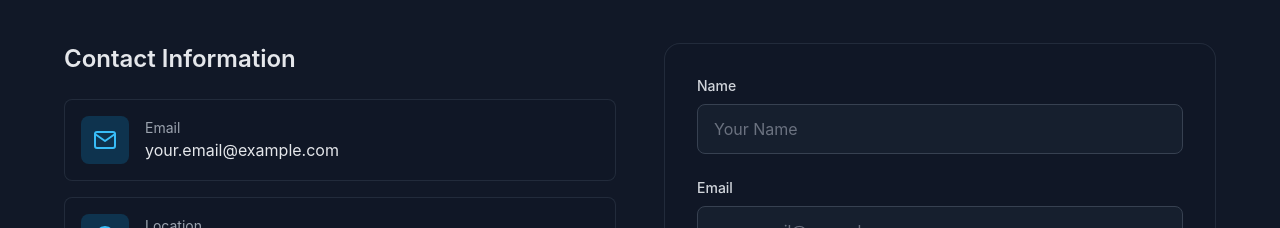
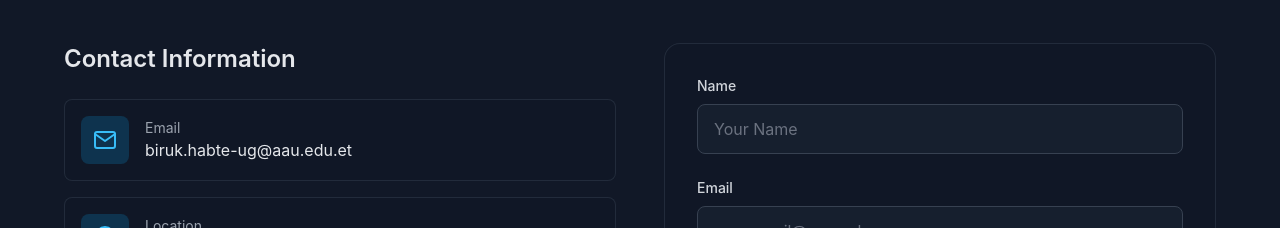
Before and after one commit to birukhabte/MyPersonalPortfolio, a React (Vite) app: page / in a window 1280 px wide. Shown: the part 5980-6208 px from the top of the page. Built offline with nearby package versions, Linux system fonts and the light colour scheme.

Commit message:
email added

```diff
--- a/src/components/Contact.tsx
+++ b/src/components/Contact.tsx
@@ -94,7 +94,8 @@ const Contact = () => {
                     <div>
                       <p className="text-sm text-gray-400">Email</p>
                       <p className="text-gray-200 group-hover:text-primary-400 transition-colors">
-                        your.email@example.com
+                        biruk.habte-ug@aau.edu.et
+
                       </p>
                     </div>
                   </motion.a>
```
